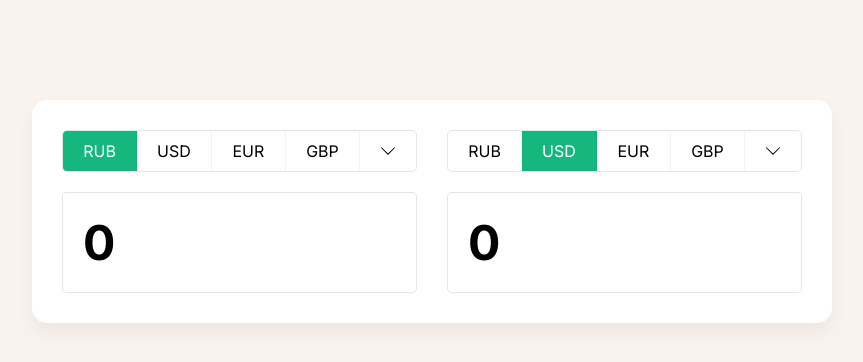
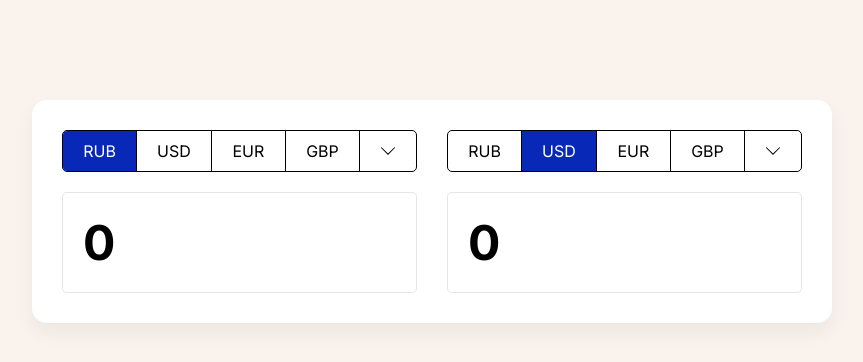
Before and after one commit to DN-37/prjct-converter, a React (Create React App) app: page / in a window 1280 px wide. Shown: the top 362 px of the page, without its empty margins (208-1071 px from the left). Built offline with nearby package versions, Linux system fonts and the light colour scheme; no server answers.

Commit message:
added styles for app

```diff
--- a/src/style.scss
+++ b/src/style.scss
@@ -41,14 +41,14 @@ body {
   list-style: none;
   padding: 0;
   margin: 0;
-  border: 1px solid rgba(0, 0, 0, 0.1);
+  border: 1px solid black;
   border-radius: 5px;
   overflow: hidden;
 
   li {
     display: inline-flex;
     padding: 10px 20px;
-    border-right: 1px solid rgba(0, 0, 0, 0.05);
+    border-right: 1px solid black;
     cursor: pointer;
     justify-content: center;
     flex: 1;
@@ -62,7 +62,7 @@ body {
     }
 
     &.active {
-      background-color: #16b67f;
+      background-color: #0828b8;
       color: #fff;
     }
 
```
